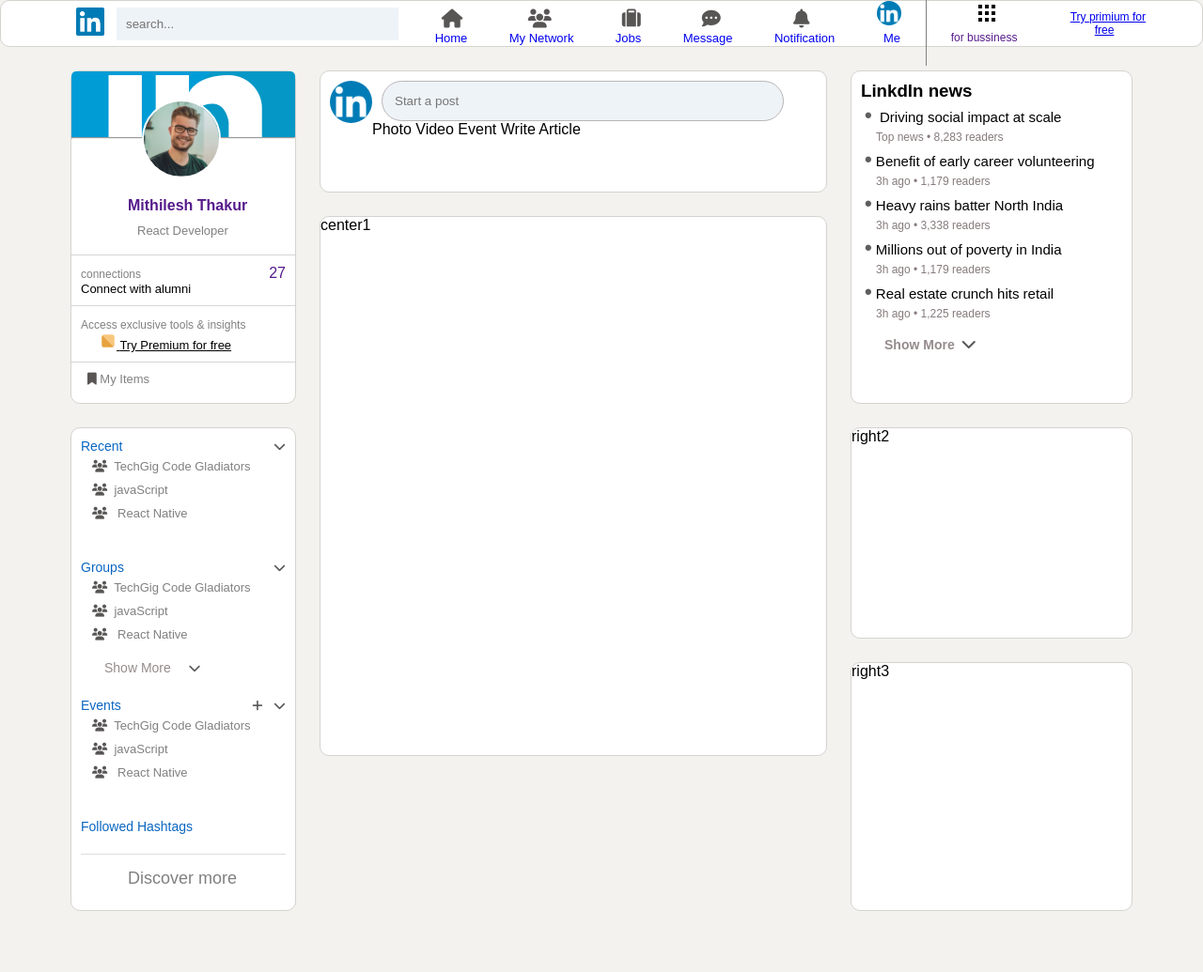
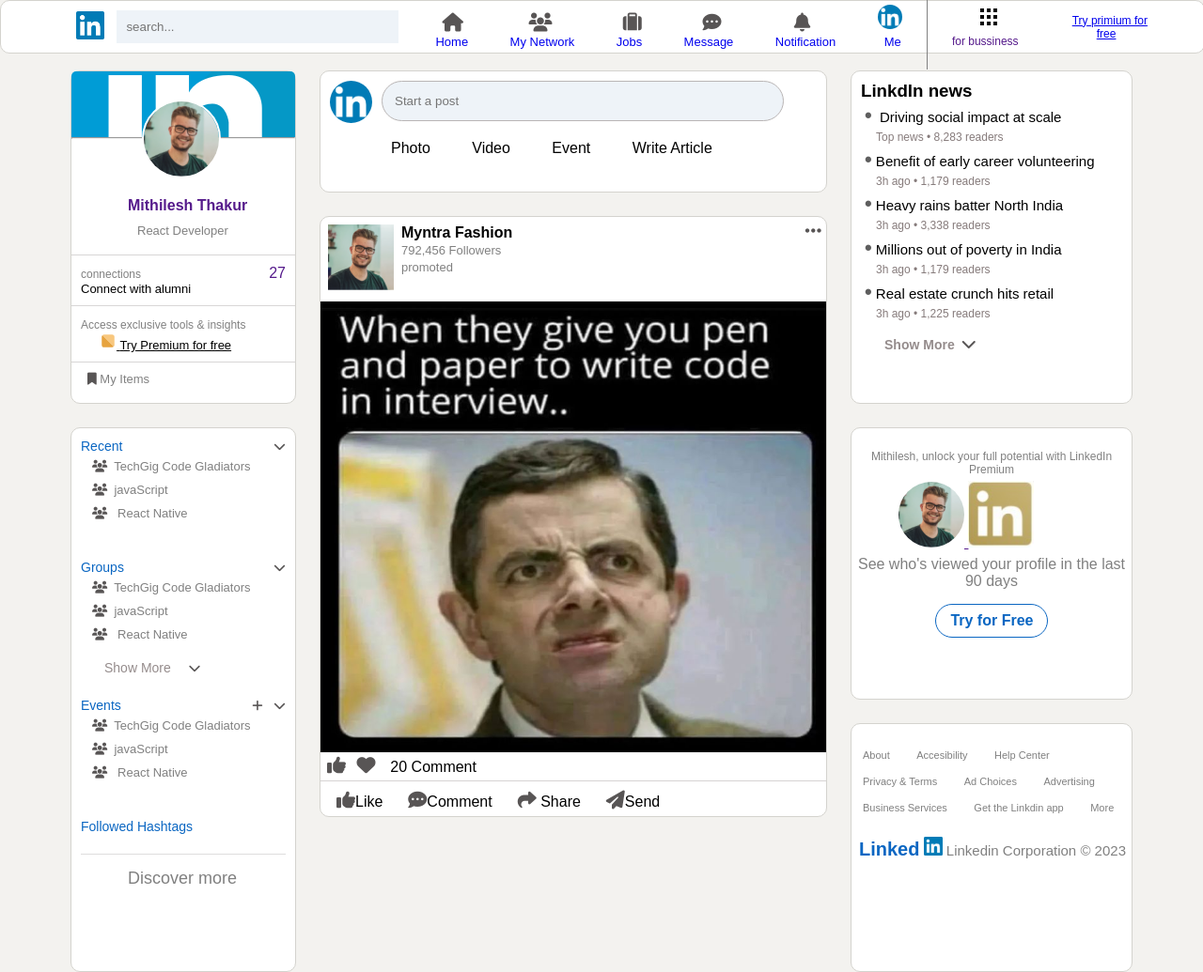
Before and after one commit to mithilesh2023/linkdin-css, a plain HTML site: page index.html in a window 1280 px wide. Shown: the whole page at 94% size. Before the commit the page ends 970 px from the top, so only its background shows below. Drawn offline with Linux system fonts and the light colour scheme.

Commit message:
project done

```diff
--- a/index.html
+++ b/index.html
@@ -96,6 +96,7 @@
 
         </div>
         <!-- sidebar1 end -->
+        <!-- right1 start -->
         <div class="grid" id="right1">
             <h3>LinkdIn news</h3>
             <ul>
@@ -125,6 +126,7 @@
                     style="font-size: medium;"></i></button>
 
         </div>
+        <!-- right1 end -->
         <!-- sidebar1 end -->
         <!-- sidebar2 start -->
         <div class="grid" id="sidebar2" style="padding: 10px;">
@@ -148,8 +150,9 @@
 
             <br><br>
 
-            <span style="font-size: 14px; color:#0a66c2;">Events</span> <span style="float: right;"><i class="fa fa-plus" aria-hidden="true"></i> <i
-                    class="fa fa-chevron-down" aria-hidden="true"></i></span>
+            <span style="font-size: 14px; color:#0a66c2;">Events</span> <span style="float: right;"><i
+                    class="fa fa-plus" aria-hidden="true"></i> <i class="fa fa-chevron-down"
+                    aria-hidden="true"></i></span>
             <p><i class="fa fa-users" aria-hidden="true"></i>&nbsp;
                 TechGig Code Gladiators </p>
             <p> <i class="fa fa-users" aria-hidden="true"></i>&nbsp; javaScript</p>
@@ -159,7 +162,9 @@
 
 
             <span style="font-size: 14px; color:#0a66c2;">Followed Hashtags</span>
-            <div style=" border-top: 1px solid rgb(222, 221, 221); color: gray; font-size: 18px; margin-top: 20px; padding:15px 50px;" >Discover more  </div>
+            <div
+                style=" border-top: 1px solid rgb(222, 221, 221); color: gray; font-size: 18px; margin-top: 20px; padding:15px 50px;">
+                Discover more </div>
 
 
 
@@ -168,10 +173,49 @@
         <!-- sidebar2 end -->
 
         <!-- center1 start -->
-        <div class="grid" id="center1">center1</div>
+        <div class="grid" id="center1">
+            <div id="top">
+                <div style="float: left; display: flex;">
+                    <span><img src="images/member-2.png" style="width: 70px; padding: 8px; " alt=""></span>
+                    <div>
+                        <h4 style="margin-top: 8px;">Myntra Fashion</h4>
+                        <span style="color: gray; font-size: 13px;">792,456 Followers <br> promoted</span>
+                    </div>
+                </div>
+
+                <i style="float:right; margin-top: -60px; padding: 5px;" class="fa fa-ellipsis-h" aria-hidden="true"></i>
+            </div>
+            <img src="images/cener-img1.jpeg" style="width: 100%; height: 480px;" alt="">
+            <p>
+                <i class="fa fa-thumbs-up" aria-hidden="true"></i>
+                <i class="fa fa-heart" aria-hidden="true"></i>
+                <i class="fa fa-lightbulb-o" aria-hidden="true"></i>
+                <span>20 Comment</span>
+            </p>
+           <div style="border-bottom: 1px solid rgba(214, 211, 211, 0.995); padding-top: 5px;"></div>
+            <p>
+                <ul>
+                    <li> <i class="fa fa-thumbs-up" aria-hidden="true"></i>Like</li>
+                    <li><i class="fa fa-commenting" aria-hidden="true"></i>Comment</li>
+                    <li> <i class="fa fa-share" aria-hidden="true"></i> Share</li>
+                    <li><i class="fa fa-paper-plane" aria-hidden="true"></i>Send</li>
+                </ul>
+            </p>
+
+        </div>
         <!-- center1 end -->
-
-        <div class="grid" id="right2">right2</div>
+        <!-- right2 start -->
+        <div class="grid" id="right2">
+            <br>
+            <p style="font-size: 12px;">Mithilesh, unlock your full potential with LinkedIn Premium </p>
+            <a href=""> <img src="images/member-2.png" id="rig-img" alt=""> <img src="images/linkdin.jpeg" alt=""
+                    id="rig-img2"></a>
+            <div>
+                <p>See who's viewed your profile in the last 90 days</p>
+                <button>Try for Free</button>
+            </div>
+        </div>
+        <!-- right2 end -->
 
         <!-- center2 start -->
         <div class="grid" id="center2">
@@ -186,7 +230,27 @@
         </div>
 
         <!-- center2 end -->
-        <div class="grid" id="right3">right3</div>
+
+        <!-- right3 start -->
+        <div class="grid" id="right3">
+            <br>
+            <ul>
+                <li><a href="">About</a></li>
+                <li><a href="">Accesibility</a></li>
+                <li><a href="">Help Center</a></li>
+                <li><a href="">Privacy & Terms</a></li>
+                <li><a href="">Ad Choices</a></li>
+                <li><a href="">Advertising</a></li>
+                <li><a href="">Business Services</a></li>
+                <li><a href="">Get the Linkdin app</a></li>
+                <li><a href="">More</a></li>
+            </ul><br>
+            <p><b style="color: #0a66c2;font-size: 20px;">Linked</b> <img src="images/logo.png" style="width: 20px;"
+                    alt=""> Linkedin Corporation © 2023</p>
+
+        </div>
+        <!-- right3 end -->
+
         <!-- <div class="grid" id="cente4">cente4</div> -->
     </div>
 </body>
--- a/style.css
+++ b/style.css
@@ -11,7 +11,7 @@ body{
 .grid-container{
     display: grid;
     grid-template-columns:50px 240px auto 300px 50px;
-    grid-template-rows:50px 130px 200px 100px 100px 100px 100px 15px;
+    grid-template-rows:50px 130px 200px 120px 145px 100px 100px 15px;
     gap: 25px;
     width: 100%;
     margin: auto;
@@ -78,6 +78,10 @@ body{
     font-family: Arial, Helvetica, sans-serif;
     justify-content: space-between;
     background-color: #ffffff;
+    position: fixed;
+    top: 0;
+    width: 100%;
+    height: 55px;
 }
 .head1{
     align-items: center;
@@ -163,7 +167,6 @@ color: #5e5e5e;
 }
 #center2{
     padding: 10px;
-
 }
 #center2 img{
         width: 45px;
@@ -184,7 +187,7 @@ color: #5e5e5e;
 
 #center2 ul li{
     display: inline-block;
-
+    padding: 20px;
 }
 #sidebar2 p{
         font-size: 13px;
@@ -198,3 +201,61 @@ color: #5e5e5e;
 #sidebar2 i{
     font-size: 13px;
 }
+#right2 a{
+    justify-content: center;
+    margin-left: 50px;
+}
+
+#right2 p{
+    color: gray;
+    padding: 5px;
+    text-align:center;
+}
+#right2 button{
+    border: 1px solid #0a66c2;
+    border-radius: 40px;
+    color: #0a66c2;
+    padding: 8px 15px;
+    font-size: 16px;
+    font-weight: 600;
+    margin-left: 30%;
+}
+#rig-img {
+    width: 70px;
+    border-radius: 50%;
+}
+#rig-img2{
+    width: 70px;
+}
+#right3 li{
+    list-style: none;
+    display: inline-block;
+    padding: 5px 12px;
+}
+#right3 li a{
+ text-decoration: none;
+ color: gray;
+ font-size: 11px;
+}
+#right3 li a:hover{
+ color: #0a66c2;
+ text-decoration: underline;
+}
+#right3 p{
+    color: gray;
+    font-size: 15px;
+    padding:0 2px 0 8px;
+
+}
+#top{
+    display: flex;
+    justify-content: space-between;
+    align-items: center;
+}
+#center1 ul{
+display: flex;
+}
+#center1 li{
+    list-style: none;
+    padding: 10px;
+}
```
Also changed, not shown: images/cener-img1.jpeg (added), images/cener-img2.jpeg (added), images/linkdin.jpeg (added).
